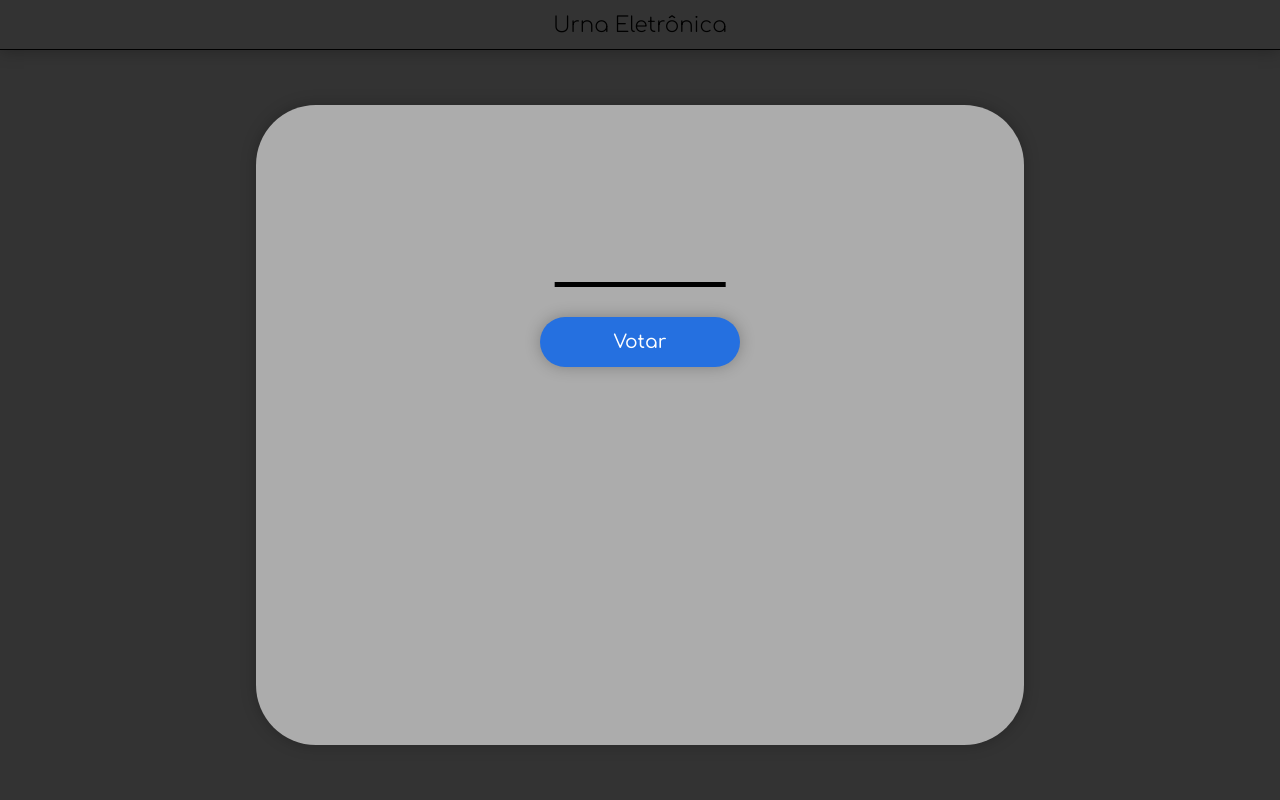
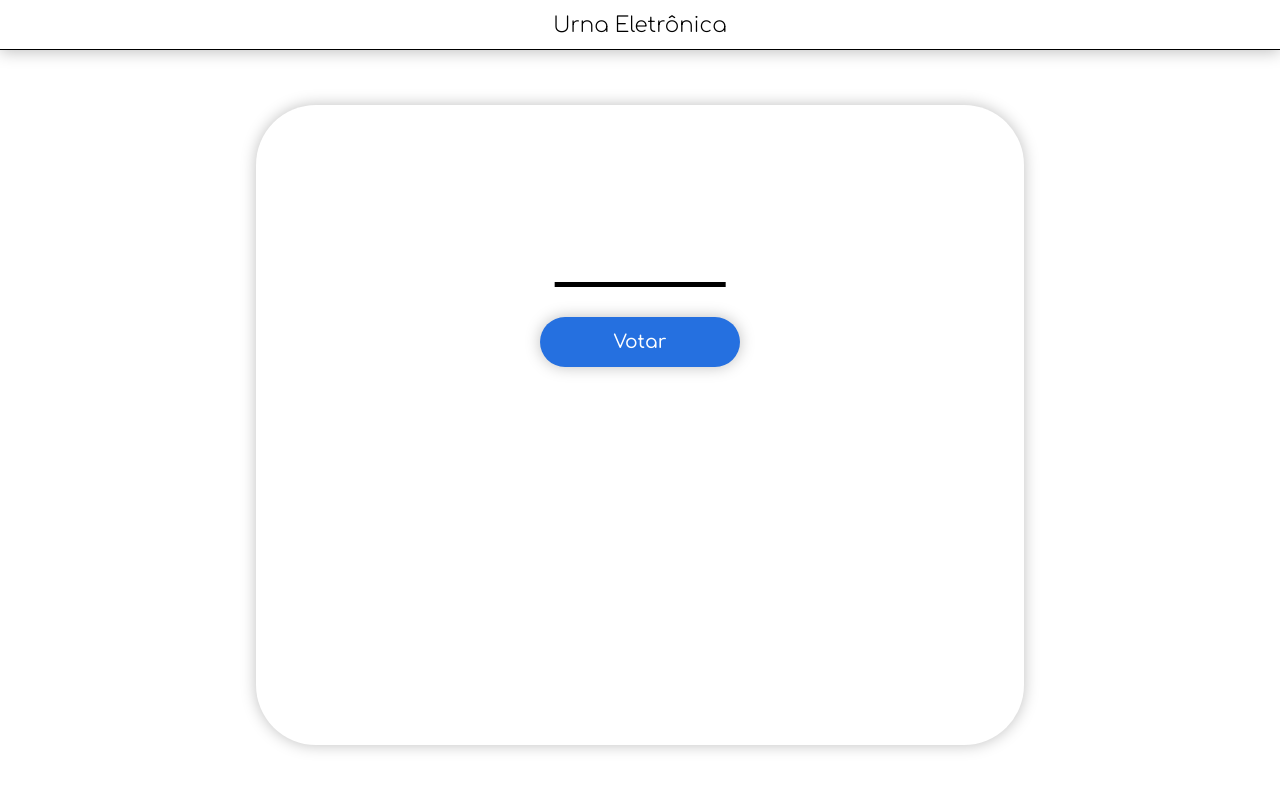
Before and after one commit to JuniorBecari10/Urna-Escola, a Flask app: page / in a window 1280 px wide. Run offline with Flask 2, Linux system fonts and the light colour scheme.

Commit message:
Redefined style.css

```diff
--- a/static/style.css
+++ b/static/style.css
@@ -8,7 +8,7 @@
 }
 
 body {
-  background-color: #333;
+  background-color: #fff;
   overflow: hidden;
 }
 
@@ -43,7 +43,7 @@ main {
 #wrapper {
   width: 60%;
   height: 80vh;
-  background-color: rgb(172, 172, 172);
+  background-color: #fff;
 
   border-radius: 60px;
   box-shadow: 0 0 15px rgba(0, 0, 0, 25%);
```
